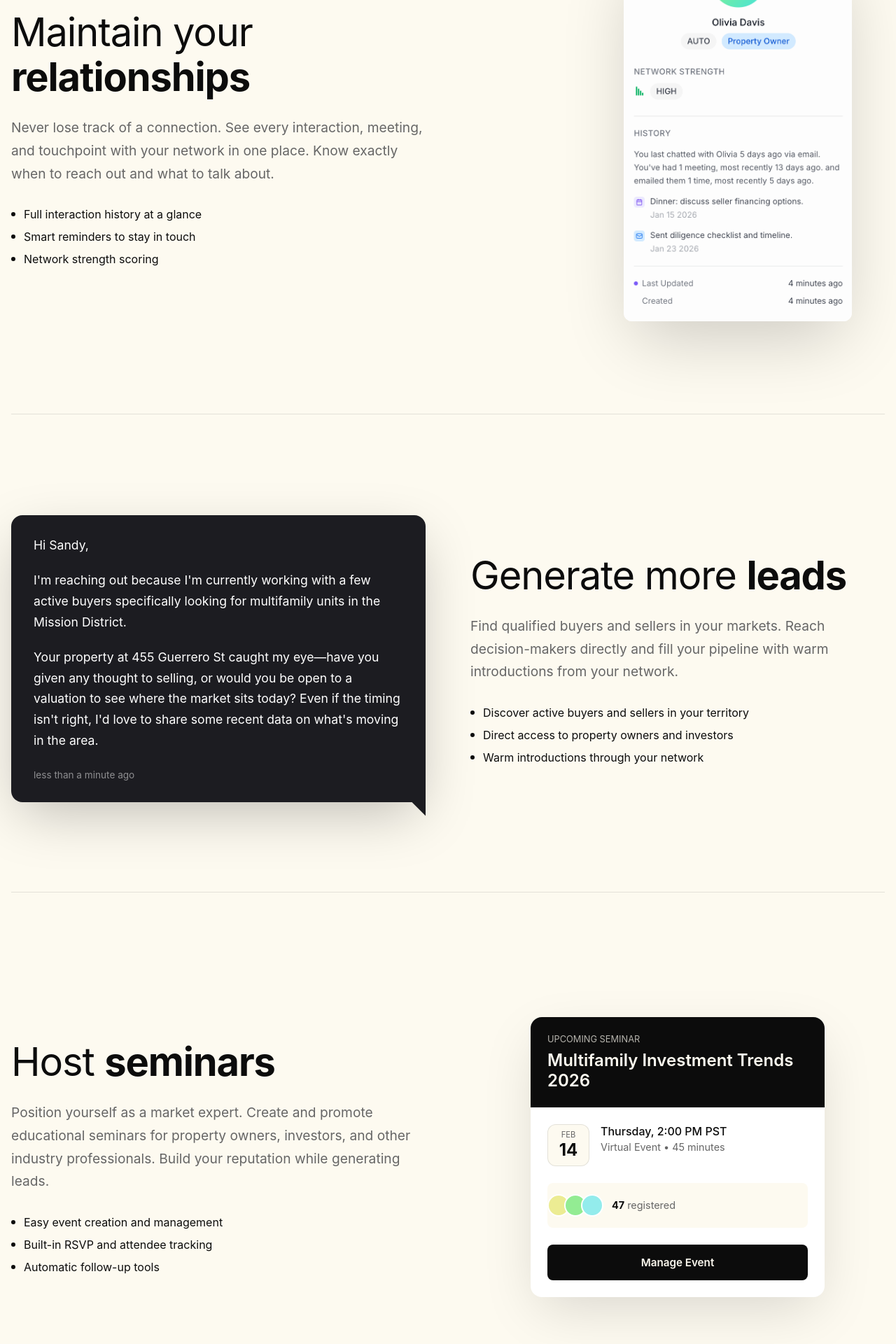
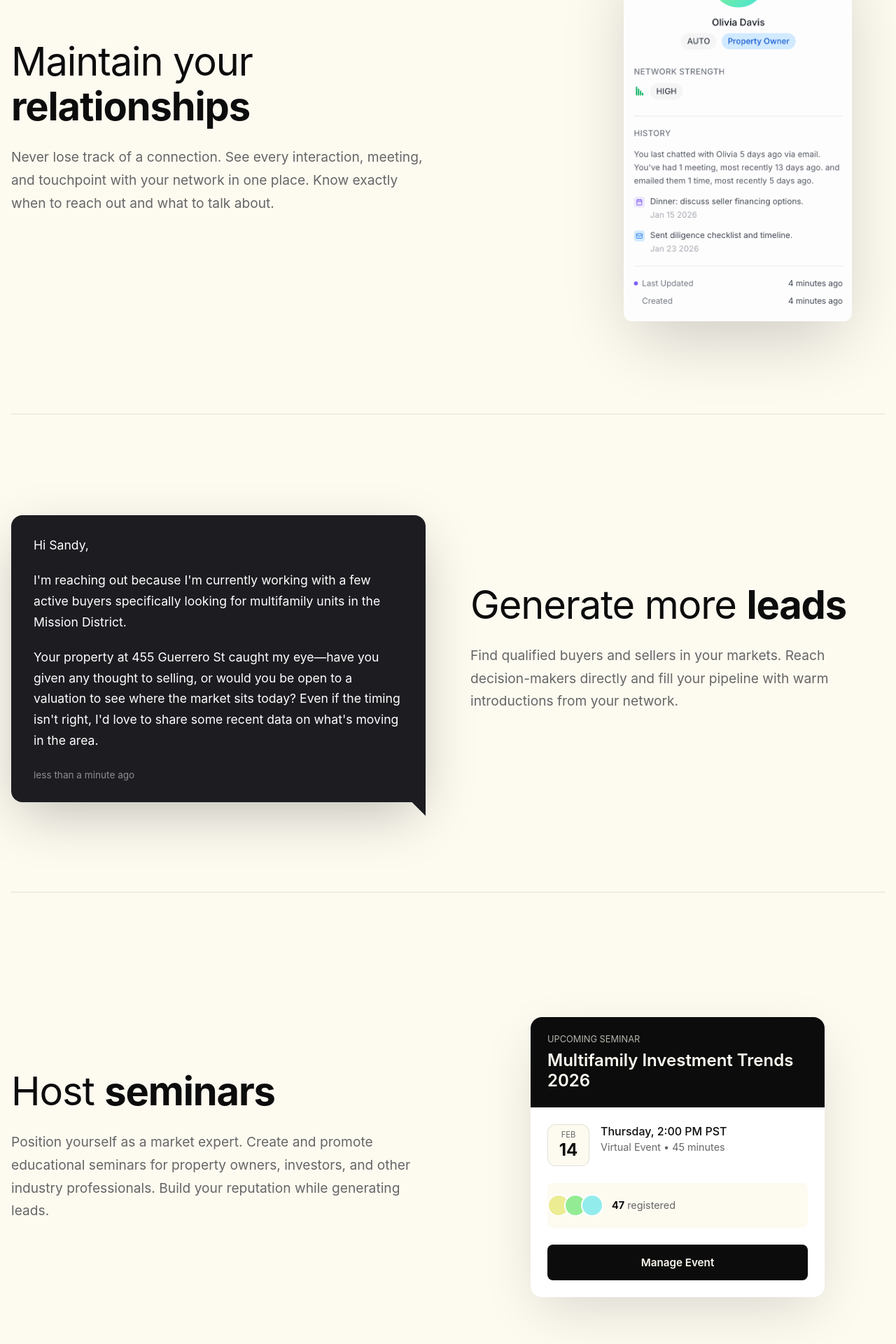
Before and after one commit to jahaskell53/landing-page-cre, a Next.js app: page /brokers in a window 1280 px wide. Shown: the part 981-2901 px from the top of the page at 70% size. Built offline with nearby package versions, Linux system fonts and the light colour scheme.

Commit message:
Remove redundant feature lists from Brokers page to streamline content and enhance readability.

```diff
--- a/src/app/brokers/page.tsx
+++ b/src/app/brokers/page.tsx
@@ -217,34 +217,6 @@ export default function BrokersPage() {
                 and touchpoint with your network in one place. Know exactly when
                 to reach out and what to talk about.
               </p>
-              <ul style={{
-                listStyle: 'none',
-                display: 'flex',
-                flexDirection: 'column',
-                gap: '0.75rem'
-              }}>
-                {[
-                  'Full interaction history at a glance',
-                  'Smart reminders to stay in touch',
-                  'Network strength scoring'
-                ].map((item, index) => (
-                  <li key={index} style={{
-                    display: 'flex',
-                    alignItems: 'center',
-                    gap: '0.75rem',
-                    fontSize: '1rem',
-                    color: 'var(--foreground)'
-                  }}>
-                    <div style={{
-                      width: '6px',
-                      height: '6px',
-                      borderRadius: '50%',
-                      background: 'var(--foreground)'
-                    }} />
-                    {item}
-                  </li>
-                ))}
-              </ul>
             </motion.div>
 
             {/* Mockup - Layered Cards */}
@@ -343,34 +315,6 @@ export default function BrokersPage() {
                 Find qualified buyers and sellers in your markets. Reach decision-makers
                 directly and fill your pipeline with warm introductions from your network.
               </p>
-              <ul style={{
-                listStyle: 'none',
-                display: 'flex',
-                flexDirection: 'column',
-                gap: '0.75rem'
-              }}>
-                {[
-                  'Discover active buyers and sellers in your territory',
-                  'Direct access to property owners and investors',
-                  'Warm introductions through your network'
-                ].map((item, index) => (
-                  <li key={index} style={{
-                    display: 'flex',
-                    alignItems: 'center',
-                    gap: '0.75rem',
-                    fontSize: '1rem',
-                    color: 'var(--foreground)'
-                  }}>
-                    <div style={{
-                      width: '6px',
-                      height: '6px',
-                      borderRadius: '50%',
-                      background: 'var(--foreground)'
-                    }} />
-                    {item}
-                  </li>
-                ))}
-              </ul>
             </motion.div>
           </div>
         </section>
@@ -414,34 +358,6 @@ export default function BrokersPage() {
                 seminars for property owners, investors, and other industry professionals.
                 Build your reputation while generating leads.
               </p>
-              <ul style={{
-                listStyle: 'none',
-                display: 'flex',
-                flexDirection: 'column',
-                gap: '0.75rem'
-              }}>
-                {[
-                  'Easy event creation and management',
-                  'Built-in RSVP and attendee tracking',
-                  'Automatic follow-up tools'
-                ].map((item, index) => (
-                  <li key={index} style={{
-                    display: 'flex',
-                    alignItems: 'center',
-                    gap: '0.75rem',
-                    fontSize: '1rem',
-                    color: 'var(--foreground)'
-                  }}>
-                    <div style={{
-                      width: '6px',
-                      height: '6px',
-                      borderRadius: '50%',
-                      background: 'var(--foreground)'
-                    }} />
-                    {item}
-                  </li>
-                ))}
-              </ul>
             </motion.div>
 
             {/* Mockup - Seminar/Calendar */}
```
